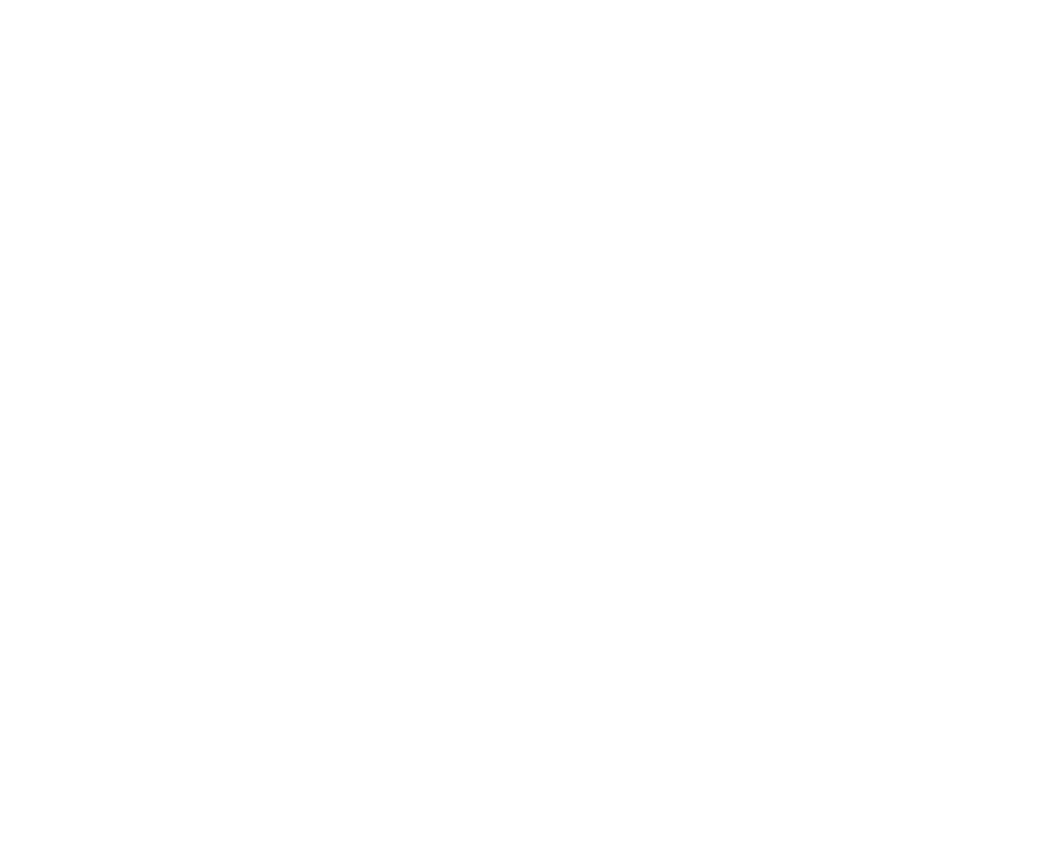
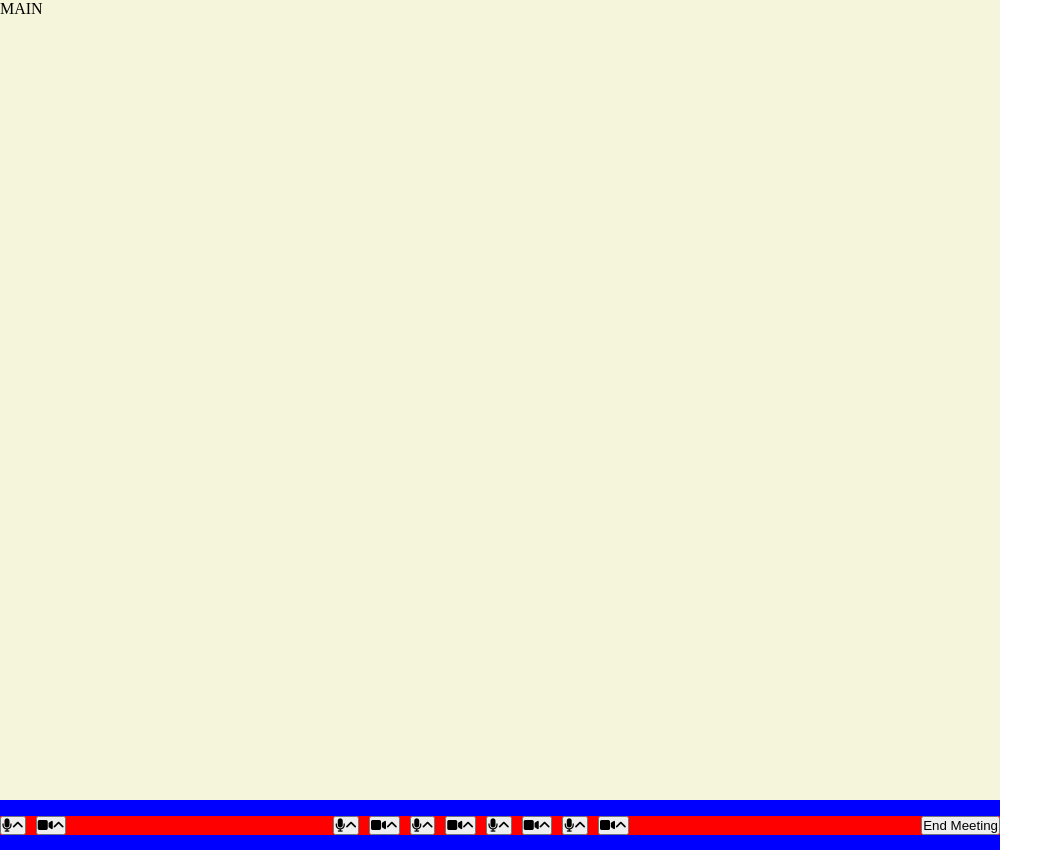
Before and after one commit to DylanBlanco/html-css-zoom, a plain HTML site: page index.html in a window 1280 px wide. Shown: the whole page, without its empty margins (0-1063 px from the left). Before the commit the page ends 800 px from the top, so only its background shows below. Drawn offline with Linux system fonts and the light colour scheme.

Commit message:
struttura footer

```diff
--- a/css/style.css
+++ b/css/style.css
@@ -4,3 +4,49 @@
     margin: 0;
     box-sizing: border-box;
 }
+
+/*general*/
+.container {
+    max-width: 1000px;
+}
+.main-container {
+    height: 100vh;
+    overflow: auto;
+    background-color: beige;
+}
+.footer-container {
+    width: 100%;
+    height: 50px;
+    background-color: blue;
+    display: flex;
+    flex-flow: row wrap;
+    align-items: center;
+}
+
+/*main*/
+
+
+/*footer*/
+.row-footer {
+    width: 100%;
+    display: flex;
+    flex-wrap: wrap;
+    justify-content: space-between;
+    background-color: red;
+}
+.column-footer {
+    width: calc(100%/3);
+}
+.column-footer ul {
+    list-style: none;
+    display: flex;
+}
+li {
+    margin-right: 10px;
+}
+.column-footer:nth-child(2) {
+    text-align: center;
+}
+.column-footer:nth-child(3) {
+    text-align: end;
+}
--- a/index.html
+++ b/index.html
@@ -3,23 +3,48 @@
     <head>
         <meta charset="UTF-8">
         <meta name="viewport" content="width=device-width, initial-scale=1.0">
-        <title>Document</title>
+        <title>html-css-zoom</title>
         <link rel="stylesheet" href="./css/style.css">
+
+        <link rel="stylesheet" href="https://cdnjs.cloudflare.com/ajax/libs/font-awesome/6.5.2/css/all.min.css">
     </head>
     <body>
-        <!--HEADER-->
-        <header>
-            <div></div>
-        </header>
-
-        <!--MAIN-->
-        <main>
-            <div></div>
+         <!--MAIN-->
+        <main class="container main-container">
+            <div>MAIN</div>
         </main>
 
         <!--FOOTER-->
-        <footer>
-            <div></div>
+        <footer class="container footer-container">
+            <div class="row-footer">
+
+                <!--mic and webcam-->
+                <div class="column-footer">
+                    <ul>
+                        <li><button><i class="fa-solid fa-microphone"></i><i class="fa-solid fa-angle-up"></i></button></li>
+                        <li><button><i class="fa-solid fa-video"></i><i class="fa-solid fa-angle-up"></i></button></li>
+                    </ul>
+                </div>
+
+                <!--interaction-->
+                <div class="column-footer interaction">
+                    <ul>
+                        <li><button><i class="fa-solid fa-microphone"></i><i class="fa-solid fa-angle-up"></i></button></li>
+                        <li><button><i class="fa-solid fa-video"></i><i class="fa-solid fa-angle-up"></i></button></li>
+                        <li><button><i class="fa-solid fa-microphone"></i><i class="fa-solid fa-angle-up"></i></button></li>
+                        <li><button><i class="fa-solid fa-video"></i><i class="fa-solid fa-angle-up"></i></button></li>
+                        <li><button><i class="fa-solid fa-microphone"></i><i class="fa-solid fa-angle-up"></i></button></li>
+                        <li><button><i class="fa-solid fa-video"></i><i class="fa-solid fa-angle-up"></i></button></li>
+                        <li><button><i class="fa-solid fa-microphone"></i><i class="fa-solid fa-angle-up"></i></button></li>
+                        <li><button><i class="fa-solid fa-video"></i><i class="fa-solid fa-angle-up"></i></button></li>
+                    </ul>
+                </div>
+
+                <!--end meeting-->
+                <div class="column-footer">
+                    <button class="end-meeting">End Meeting</button>
+                </div>
+            </div>
         </footer>
     </body>
 </html>
```
